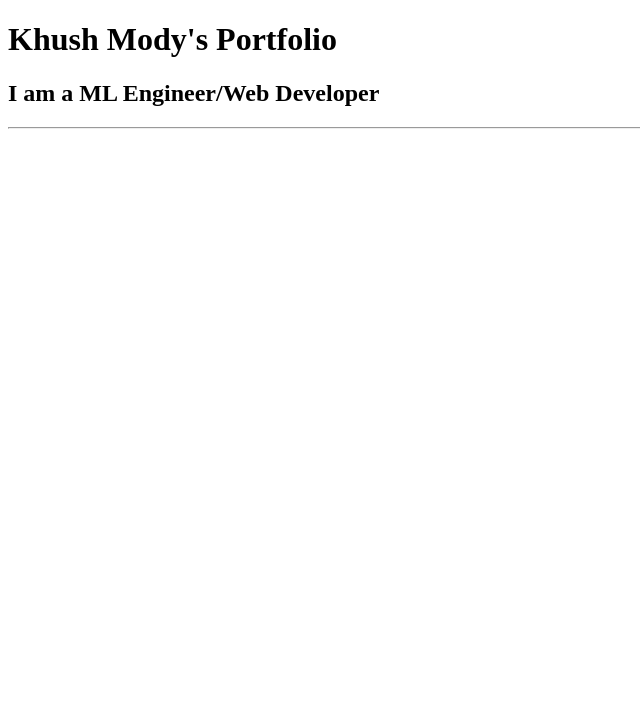
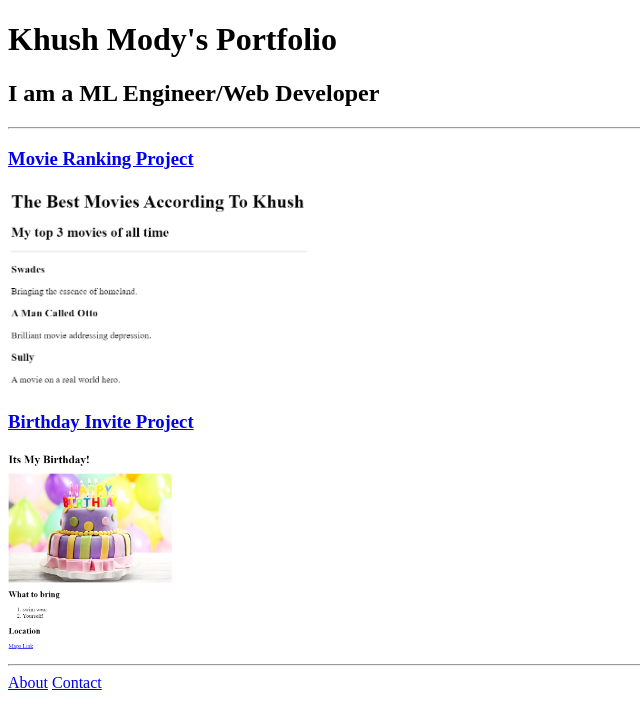
Before and after one commit to KhushMody/HTML-Portfolio, a plain HTML site: page index.html in a window 1280 px wide. Shown: the whole page, without its empty margins (0-640 px from the left). Drawn offline with Linux system fonts and the light colour scheme.

Commit message:
Update index.html

```diff
--- a/index.html
+++ b/index.html
@@ -25,6 +25,12 @@ https://developer.mozilla.org/en-US/docs/Web/HTML/Element/img#attr-height -->
     <h2>I am a ML Engineer/Web Developer</h2>
     <hr/>
 
-
+    <h3><a href="./public/movie-ranking.html">Movie Ranking Project</a></h3>
+    <img src="./assets/images/khush-movie-ranking.png" height="200" alt="image1"/>
+    <h3><a href="./public/birthday-invite.html">Birthday Invite Project</a></h3>
+    <img src="./assets/images/birthday-pic.png" height="200" alt="image1"/>
+    <hr/>
+    <a href="./public/about.html">About</a>
+    <a href="./public/contact.html">Contact</a>
 </body>
 </html>
```
